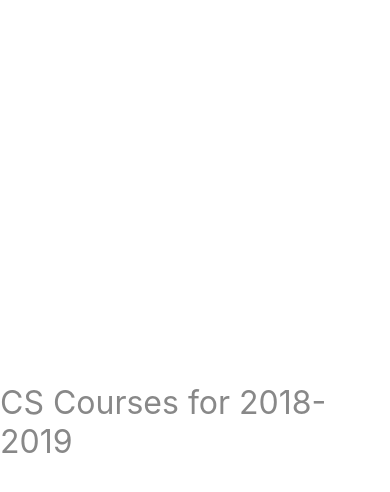
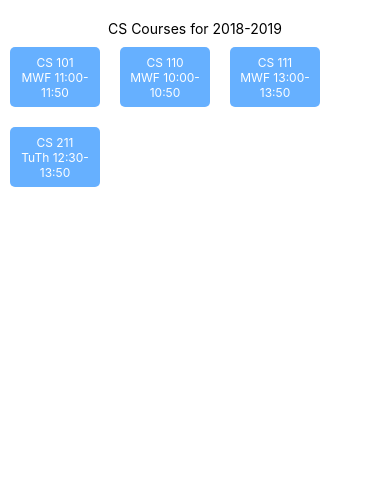
Before and after one commit to sanath-a/Scheduler, a React Native app: screen / in a window 390 px wide. Shown: the top 492 px of the page. Built offline with nearby package versions, Linux system fonts and the light colour scheme.

Commit message:
course list

```diff
--- a/App.js
+++ b/App.js
@@ -1,28 +1,98 @@
 import React from 'react';
-import { StyleSheet, Text, View } from 'react-native';
+import { StyleSheet, Text, View, TouchableOpacity, SafeAreaView, ScrollView } from 'react-native';
 
 const schedule = {
-  title: "CS Courses for 2018-2019"
+  "title": "CS Courses for 2018-2019",
+  "courses": [
+    {
+      "id": "F101",
+      "title": "Computer Science: Concepts, Philosophy, and Connections",
+      "meets": "MWF 11:00-11:50"
+    },
+    {
+      "id": "F110",
+      "title": "Intro Programming for non-majors",
+      "meets": "MWF 10:00-10:50"
+    },
+    {
+      "id": "F111",
+      "title": "Fundamentals of Computer Programming I",
+      "meets": "MWF 13:00-13:50"
+    },
+    {
+      "id": "F211",
+      "title": "Fundamentals of Computer Programming II",
+      "meets": "TuTh 12:30-13:50"
+    }
+  ]
 };
 
 const App = () => {
   return (
-    <View style={styles.container}>
-      <Text style={styles.bannerStyle}>{schedule.title}</Text>
-    </View>
+    <SafeAreaView style={styles.container}>
+      <Banner title={schedule.title} />
+      <CourseList courses={schedule.courses} />
+    </SafeAreaView>
   );
 }
+
+const Banner = ({title}) => (
+  <Text style={styles.bannerStyle}>{title}</Text>
+);
+
+const CourseList = ({courses}) => (
+  <ScrollView >
+    <View style={styles.courseList}>
+    {courses.map(course => <Course key={course.id} course={course} />)}
+   </View>
+  </ScrollView>
+);
+
+const getCourseNumber = course => (
+  course.id.slice(1)
+);
+
+const Course = ({course}) => (
+  <TouchableOpacity style={styles.courseButton}>
+    <Text style={styles.courseText}>
+      {`CS ${getCourseNumber(course)}\n${course.meets}`}
+    </Text>
+  </TouchableOpacity>
+);
 
 const styles = StyleSheet.create({
   container: {
     flex: 1,
     alignItems: 'center',
     justifyContent: 'center',
+    paddingTop: 20,
   },
-  bannerStyle: {
+  banner: {
     color: '#888',
     fontSize: 32,
-  }
+  },
+  courseList: {
+    flex: 1,
+    flexDirection: 'row',
+    flexWrap: 'wrap',
+    alignItems: 'center',
+    justifyContent: 'flex-start',
+  },
+  courseButton: {
+    borderRadius: 5,
+    justifyContent: 'center',
+    alignItems: 'center',
+    margin: 10,
+    height: 60,
+    padding: 10,
+    minWidth: 90,
+    maxWidth: 90,
+    backgroundColor: '#66b0ff',
+  },
+  courseText:{
+    color: '#fff',
+    fontSize: 12,
+    textAlign: 'center',
+  },
 });
-
 export default App;
--- a/app.json
+++ b/app.json
@@ -26,7 +26,8 @@
       }
     },
     "web": {
-      "favicon": "./assets/favicon.png"
+      "favicon": "./assets/favicon.png",
+      "name": "CS Course Scheduler"
     }
   }
 }
```
